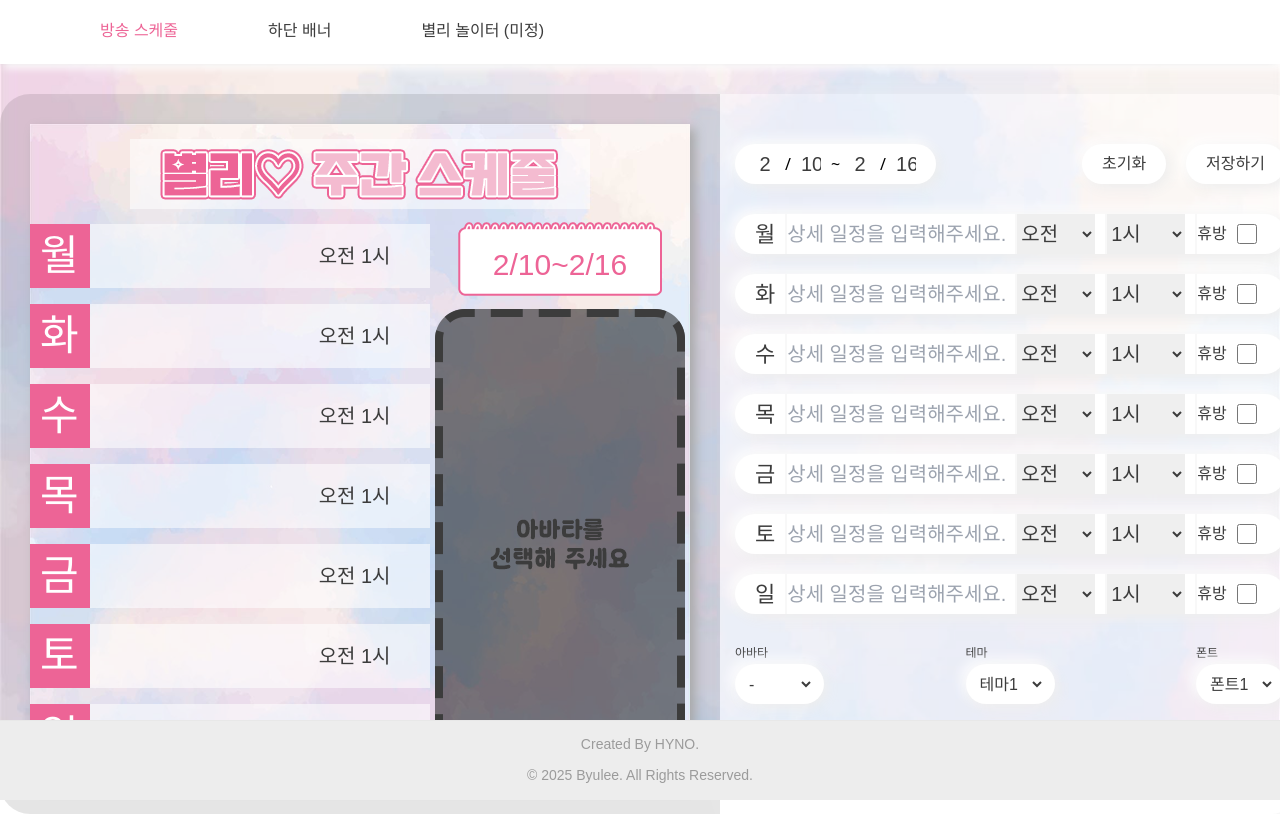
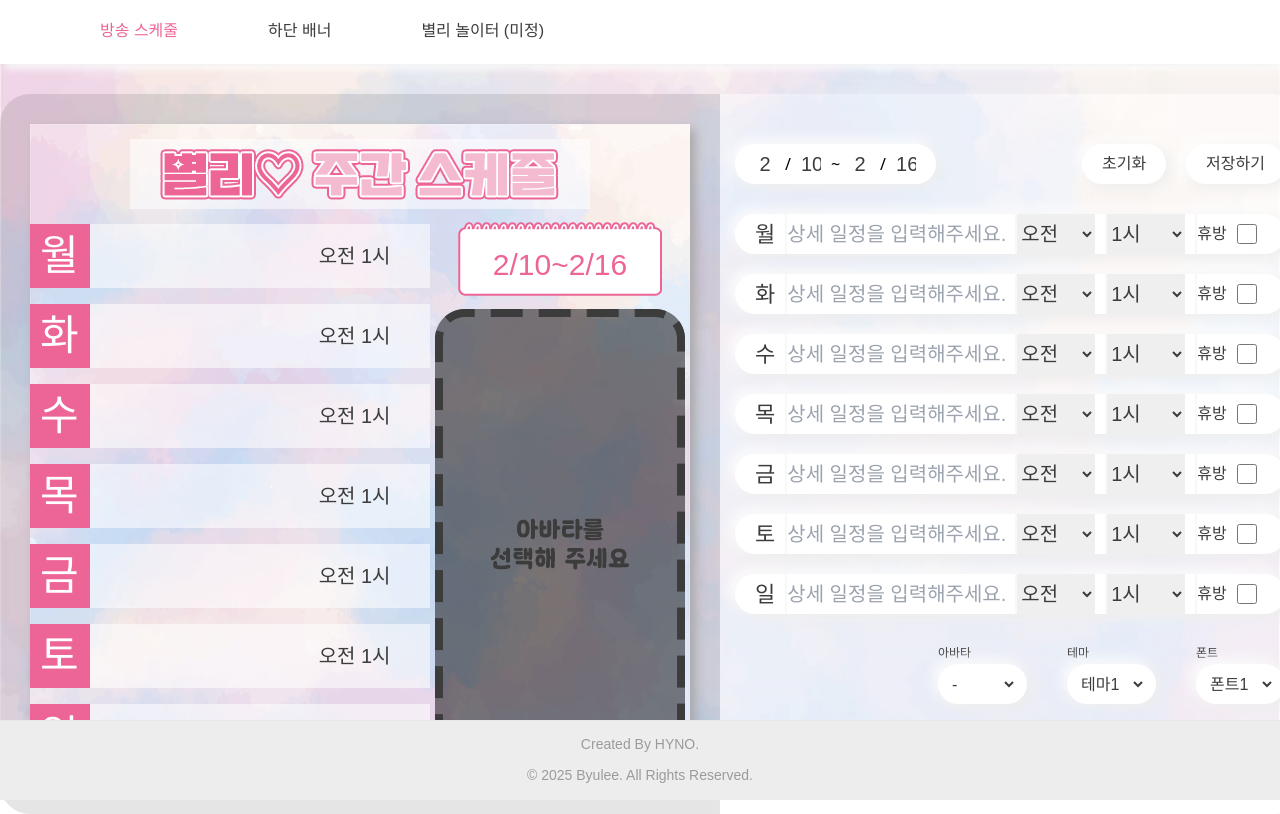
Before and after one commit to gusgh00/byulee, a Next.js app: page / in a window 1280 px wide. Built offline with nearby package versions, Linux system fonts and the light colour scheme; a web font is replaced by a local one.

Commit message:
UI 수정

```diff
--- a/assets/css/pages/banner.css
+++ b/assets/css/pages/banner.css
@@ -185,7 +185,7 @@
         }
         .img_control {
             display: flex;
-            justify-content: space-between;
+            justify-content: right;
             gap: 20px;
             width: 490px;
             margin: 0 auto 0;
--- a/assets/css/pages/schedule.css
+++ b/assets/css/pages/schedule.css
@@ -294,8 +294,8 @@
 
         .img_control {
             display: flex;
-            justify-content: space-between;
-            gap: 20px;
+            justify-content: right;
+            gap: 40px;
             width: 550px;
             margin: 0 auto 0;
 
--- a/package.json
+++ b/package.json
@@ -9,12 +9,14 @@
     "lint": "next lint"
   },
   "dependencies": {
+    "date-fns": "^4.1.0",
     "dayjs": "^1.11.13",
     "gh-pages": "^6.3.0",
     "html-to-image": "^1.11.11",
     "next": "15.1.5",
     "react": "^19.0.0",
-    "react-dom": "^19.0.0"
+    "react-dom": "^19.0.0",
+    "react-icons": "^5.4.0"
   },
   "devDependencies": {
     "@types/node": "^20",
```
Also changed, not shown: 1 other file (tests, documents, lock files or other folders).
